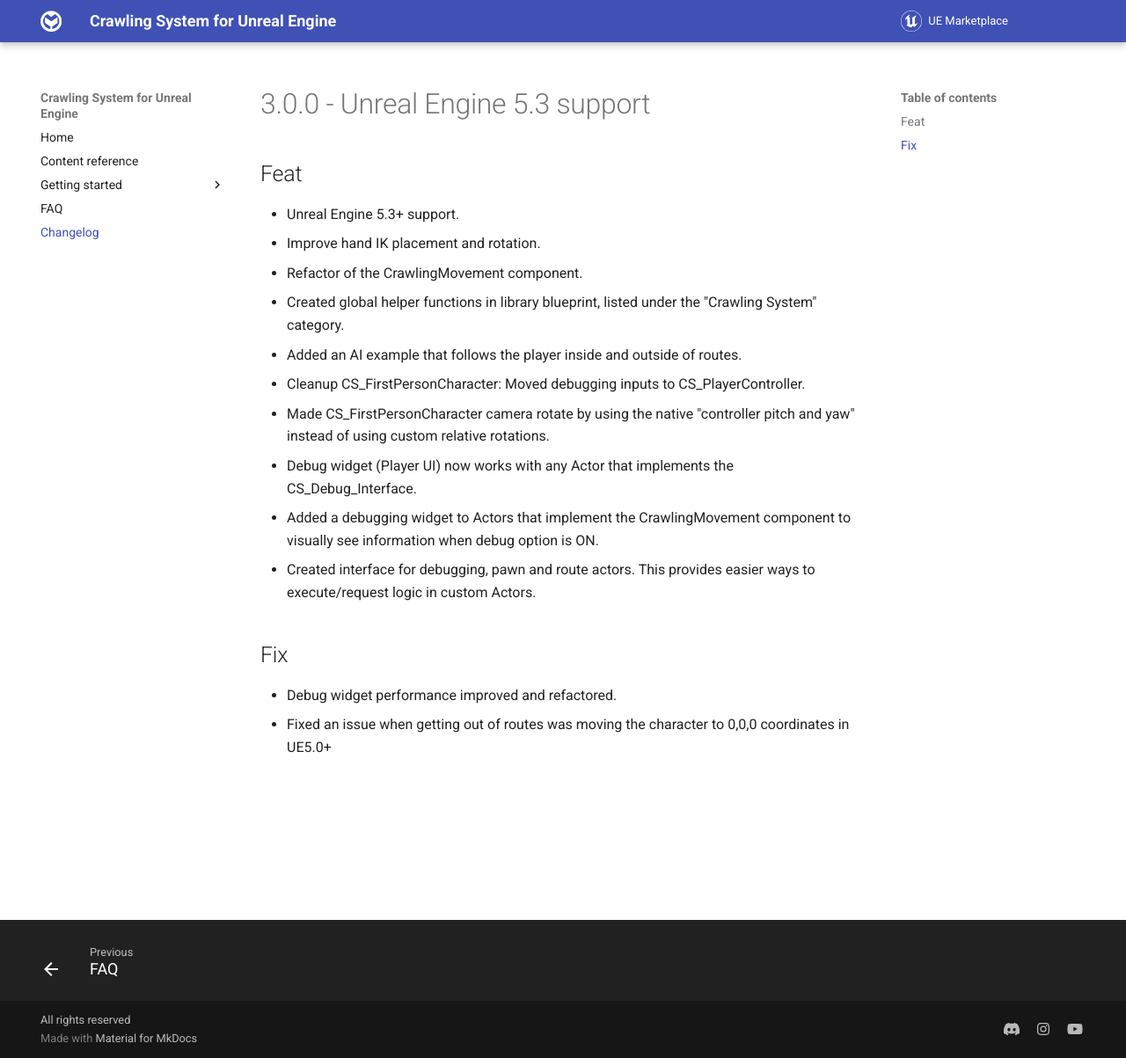
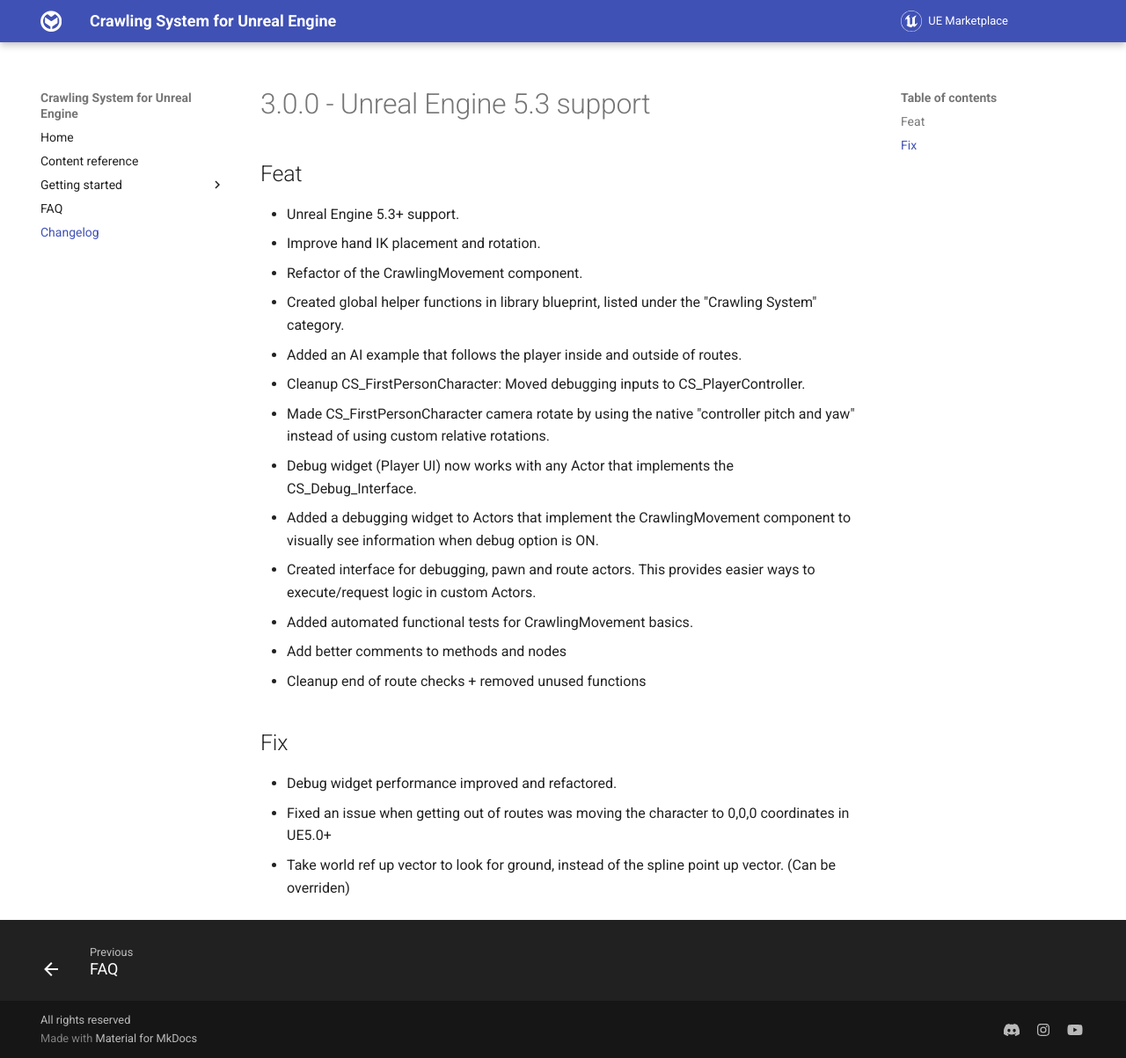
Before and after one commit to nesjett/unreal-engine-crawling-system, an MkDocs documentation site: the page built from docs/CHANGELOG.md, in a window 1280 px wide and 1203 px high. Shown: the whole window at 88% size. Built offline with MkDocs 1.6.1 and Material for MkDocs 9.7.7, drawn with Linux system fonts in a browser that asks for light colours.

Commit message:
chore: more release notes

```diff
--- a/docs/CHANGELOG.md
+++ b/docs/CHANGELOG.md
@@ -11,7 +11,11 @@
 - Debug widget (Player UI) now works with any Actor that implements the CS_Debug_Interface.
 - Added a debugging widget to Actors that implement the CrawlingMovement component to visually see information when debug option is ON.
 - Created interface for debugging, pawn and route actors. This provides easier ways to execute/request logic in custom Actors.
+- Added automated functional tests for CrawlingMovement basics.
+- Add better comments to methods and nodes
+- Cleanup end of route checks + removed unused functions
 
 ## Fix
 - Debug widget performance improved and refactored.
 - Fixed an issue when getting out of routes was moving the character to 0,0,0 coordinates in UE5.0+
+- Take world ref up vector to look for ground, instead of the spline point up vector. (Can be overriden)
```
